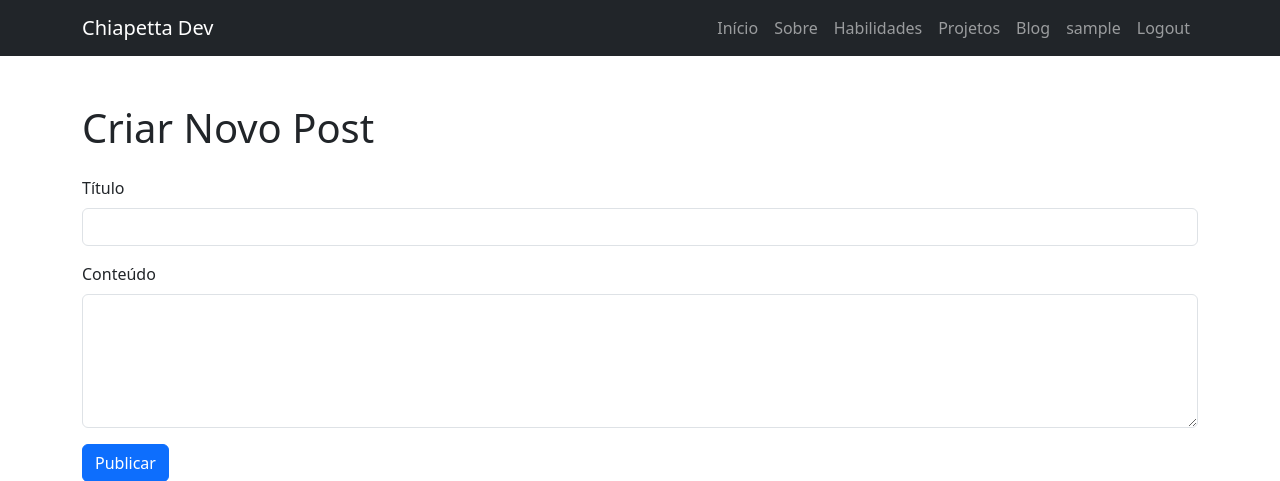
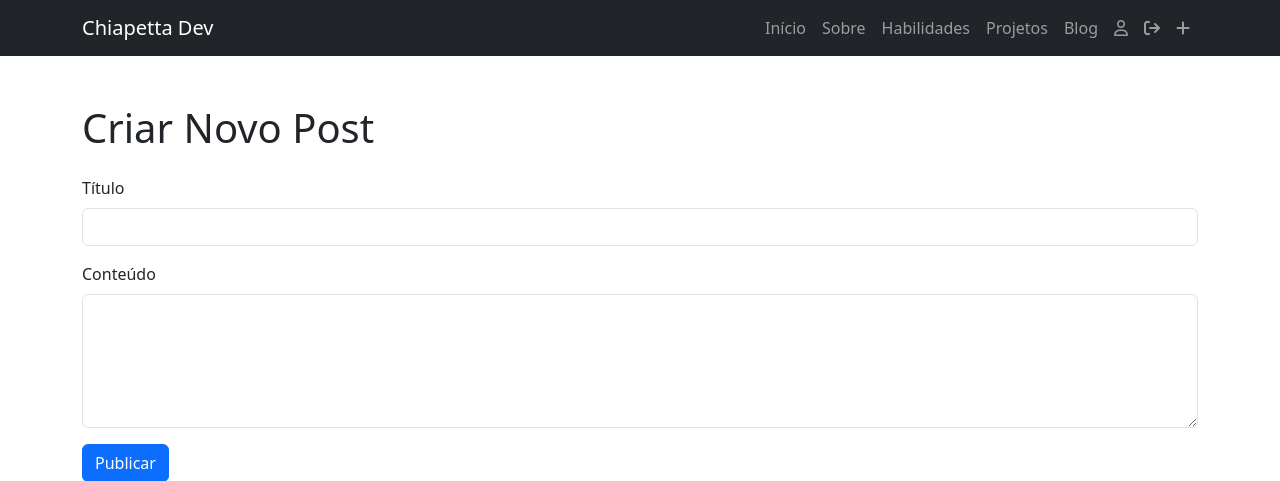
Before and after one commit to chiapettaiago/my_portfolio, a Flask app: page /create in a window 1280 px wide. Shown: the top 481 px of the page. Run offline with Flask 3, Linux system fonts and the light colour scheme; the visitor is signed in with stand-in values (Sample User, id 1); data that the repository does not hold is empty; some libraries are stand-ins or nearby versions.

Commit message:
login icons

```diff
--- a/templates/base.html
+++ b/templates/base.html
@@ -27,8 +27,10 @@
                     <li class="nav-item"><a class="nav-link" href="{{ url_for('home') }}#projects">Projetos</a></li>
                     <li class="nav-item"><a class="nav-link" href="{{ url_for('home') }}#blog">Blog</a></li>
                     {% if current_user.is_authenticated %}
-                    <li class="nav-item"><a class="nav-link" href="#">{{current_user.username}}</a></li>
-                    <li class="nav-item"><a class="nav-link" href="{{ url_for('logout') }}">Logout</a></li>
+                    <li class="nav-item"><a class="nav-link" href="#"><i class="fa-regular fa-user"></i></a></li>
+                    <li class="nav-item"><a class="nav-link" href="{{ url_for('logout') }}"><i class="fa-solid fa-arrow-right-from-bracket"></i></a></li>
+                    <li class="nav-item"><a class="nav-link" href="{{ url_for('create') }}"><i class="fa-solid fa-plus"></i></a></li>
+
                     {% else %}
                     <li class="nav-item"><a class="nav-link" href="{{ url_for('login') }}">Login</a></li>
                     {% endif %}
@@ -50,5 +52,6 @@
     <!-- Scripts -->
     <script src="https://cdn.jsdelivr.net/npm/bootstrap@5.3.0/dist/js/bootstrap.bundle.min.js"></script>
     <script src="{{ url_for('static', filename='js/main.js') }}"></script>
+    <script src="https://kit.fontawesome.com/39df25bfda.js" crossorigin="anonymous"></script>
 </body>
 </html>
```
